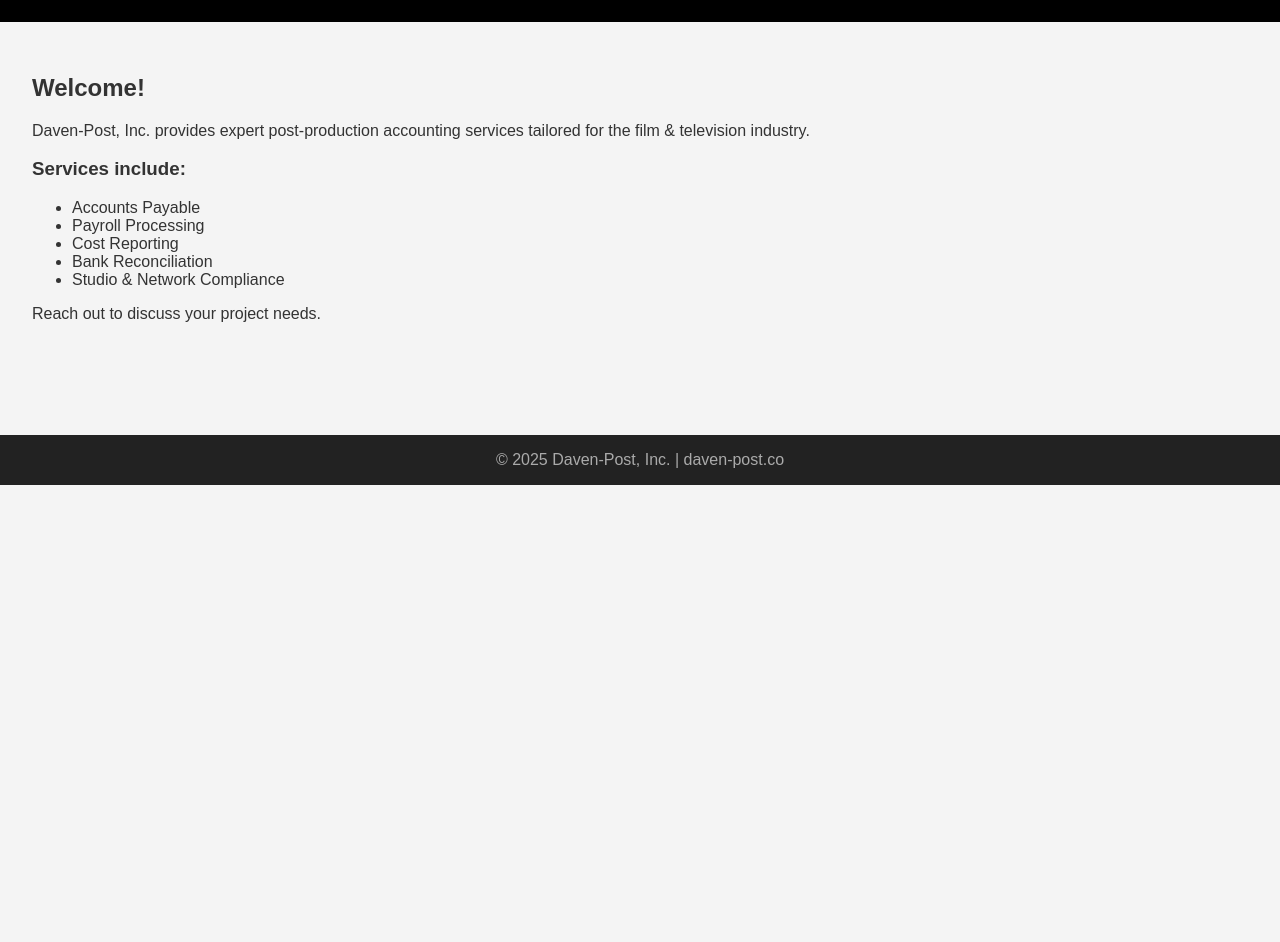
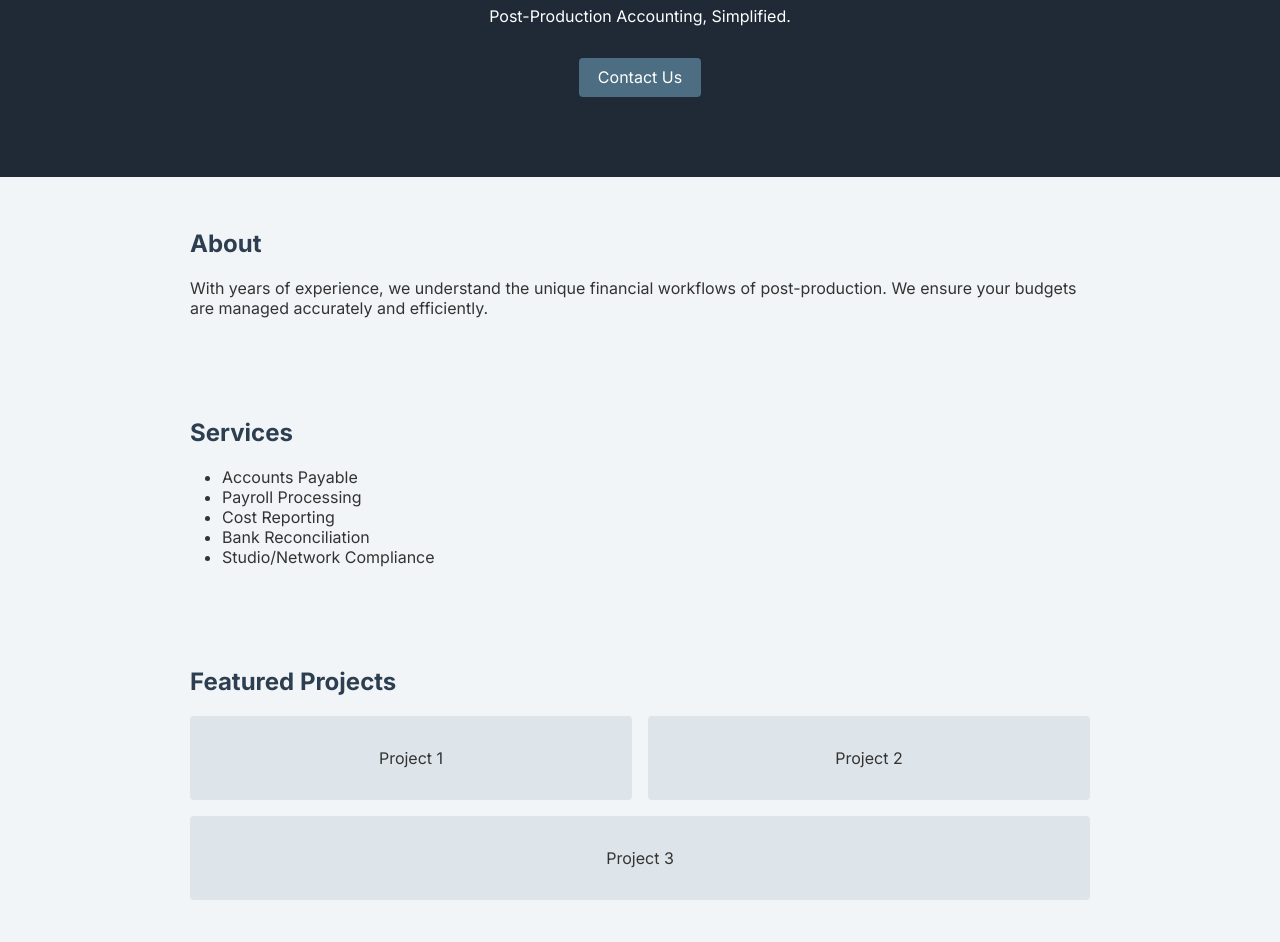
Before and after one commit to misosplicer/daven-post, a plain HTML site: page index.html in a window 1280 px wide. Shown: the part 156-1098 px from the top of the page. Before the commit the page ends 800 px from the top, so only its background shows below. Drawn offline with Linux system fonts and the light colour scheme.

Commit message:
Add files via upload

```diff
--- /dev/null
+++ b/css/style.css
@@ -0,0 +1,62 @@
+body {
+  font-family: 'Inter', sans-serif;
+  margin: 0;
+  padding: 0;
+  background: #f2f5f7;
+  color: #333;
+}
+
+header {
+  background: #1f2a36;
+  color: white;
+  padding: 3rem 0;
+  text-align: center;
+}
+
+.container {
+  width: 90%;
+  max-width: 900px;
+  margin: auto;
+  padding: 2rem 0;
+}
+
+.button {
+  background: #4c6d82;
+  color: white;
+  padding: 0.6rem 1.2rem;
+  text-decoration: none;
+  display: inline-block;
+  margin-top: 1rem;
+  border-radius: 4px;
+}
+
+h1, h2 {
+  color: #2c3e50;
+}
+
+ul {
+  list-style: disc;
+  padding-left: 2rem;
+}
+
+.project-grid {
+  display: flex;
+  gap: 1rem;
+  flex-wrap: wrap;
+}
+
+.project {
+  background: #dee5ea;
+  flex: 1 1 calc(33% - 1rem);
+  padding: 2rem;
+  text-align: center;
+  border-radius: 4px;
+}
+
+footer {
+  background: #1f2a36;
+  color: #ccc;
+  text-align: center;
+  padding: 1rem 0;
+  margin-top: 2rem;
+}
--- a/index.html
+++ b/index.html
@@ -4,52 +4,53 @@
   <meta charset="UTF-8" />
   <meta name="viewport" content="width=device-width, initial-scale=1.0" />
   <title>Daven-Post, Inc.</title>
-  <style>
-    body {
-      font-family: sans-serif;
-      margin: 0;
-      padding: 0;
-      background: #f4f4f4;
-      color: #333;
-    }
-    header {
-      background: #000;
-      color: #fff;
-      padding: 2rem;
-      text-align: center;
-    }
-    main {
-      padding: 2rem;
-    }
-    footer {
-      background: #222;
-      color: #aaa;
-      text-align: center;
-      padding: 1rem;
-      margin-top: 4rem;
-    }
-  </style>
+  <link rel="stylesheet" href="css/style.css" />
+  <link href="https://fonts.googleapis.com/css2?family=Inter:wght@400;700&display=swap" rel="stylesheet">
 </head>
 <body>
   <header>
-    <h1>Daven-Post, Inc.</h1>
-    <p>Post-Production Accounting, Streamlined.</p>
+    <div class="container">
+      <h1>Daven-Post, Inc.</h1>
+      <p>Post-Production Accounting, Simplified.</p>
+      <a href="#contact" class="button">Contact Us</a>
+    </div>
   </header>
-  <main>
-    <h2>Welcome!</h2>
-    <p>Daven-Post, Inc. provides expert post-production accounting services tailored for the film & television industry.</p>
-    <h3>Services include:</h3>
+
+  <section id="about" class="container">
+    <h2>About</h2>
+    <p>With years of experience, we understand the unique financial workflows of post-production. We ensure your budgets are managed accurately and efficiently.</p>
+  </section>
+
+  <section id="services" class="container">
+    <h2>Services</h2>
     <ul>
       <li>Accounts Payable</li>
       <li>Payroll Processing</li>
       <li>Cost Reporting</li>
       <li>Bank Reconciliation</li>
-      <li>Studio & Network Compliance</li>
+      <li>Studio/Network Compliance</li>
     </ul>
-    <p>Reach out to discuss your project needs.</p>
-  </main>
+  </section>
+
+  <section id="projects" class="container">
+    <h2>Featured Projects</h2>
+    <div class="project-grid">
+      <div class="project">Project 1</div>
+      <div class="project">Project 2</div>
+      <div class="project">Project 3</div>
+    </div>
+  </section>
+
+  <section id="contact" class="container">
+    <h2>Contact</h2>
+    <p>Get in touch to discuss your project needs.</p>
+    <a href="mailto:contact@daven-post.co" class="button">Email Us</a>
+  </section>
+
   <footer>
-    &copy; 2025 Daven-Post, Inc. | daven-post.co
+    <div class="container">
+      &copy; 2025 Daven-Post, Inc.
+    </div>
   </footer>
 </body>
 </html>
```
